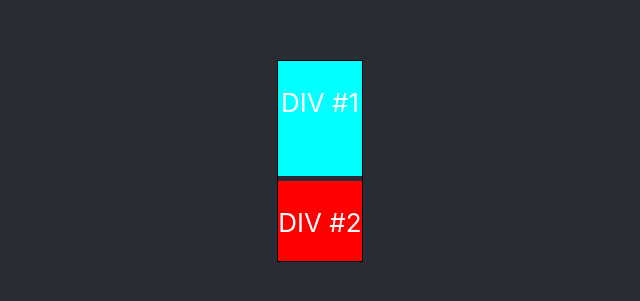
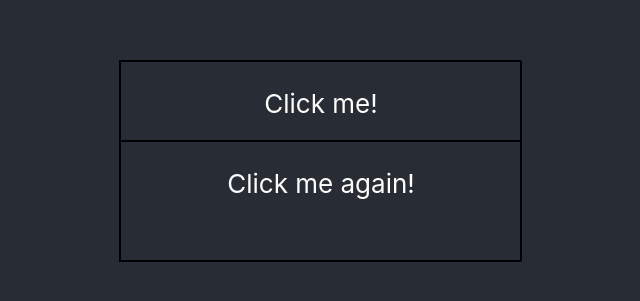
Before and after one commit to Captain-oblivious1/blender-slider, a React (Create React App) app: page / in a window 1280 px wide. Shown: the part 239-540 px from the top of the page, without its empty margins (320-960 px from the left). Built offline with nearby package versions, Linux system fonts and the light colour scheme.

Commit message:
Got child percentage to work

```diff
--- a/src/App.js
+++ b/src/App.js
@@ -6,9 +6,9 @@ function App() {
 	return (
 		<div className="App">
 			<header className="App-header">
-				<BlenderSplitter>
-					<button>Click me again!</button>
-					<button>Click me yet again!</button>
+				<BlenderSplitter orientation="column">
+					<div percent="40"><p>Click me!</p></div>
+					<div percent="60"><p>Click me again!</p></div>
 				</BlenderSplitter>
 			</header>
 		</div>
--- a/src/BlenderSplitter.js
+++ b/src/BlenderSplitter.js
@@ -1,21 +1,14 @@
 import { useState } from "react";
 
-const BlenderSplitter = ( {children} ) => {
-
-	//console.log("number of children=" + children.length)
-
+const BlenderSplitter = ( {children, orientation} ) => {
 
 	return (
-
-		<div style={{display:"flex", flexDirection: "column", width: "400", height: "200px", border: "1px solid black"}}>
-			<div style={{background: "aqua", height: "60%", width: "100%"}}>
-				<p>DIV #1</p>
+		<div style={{display:"flex", flexDirection: "column", width: "400px", height: "200px", border: "1px solid black"}}>
+			{children.map( (child,index) => (
+			<div key={index} style={{ height: child.props.percent+"%", width: "100%", border: "1px solid black", overflow: "auto" }}>
+				{child}
 			</div>
-			<div style={{height: "5px"}}>
-			</div>
-			<div style={{background: "red", height: "40%", width: "100%"}}>
-				<p>DIV #2</p>
-			</div>
+			))}
 		</div>
 	);
 }
```
